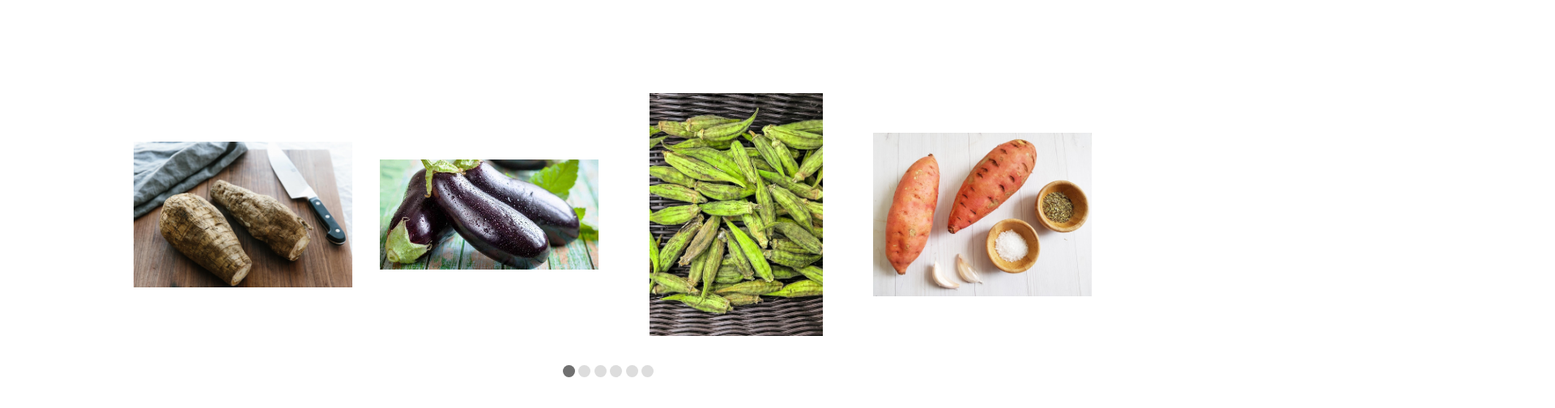
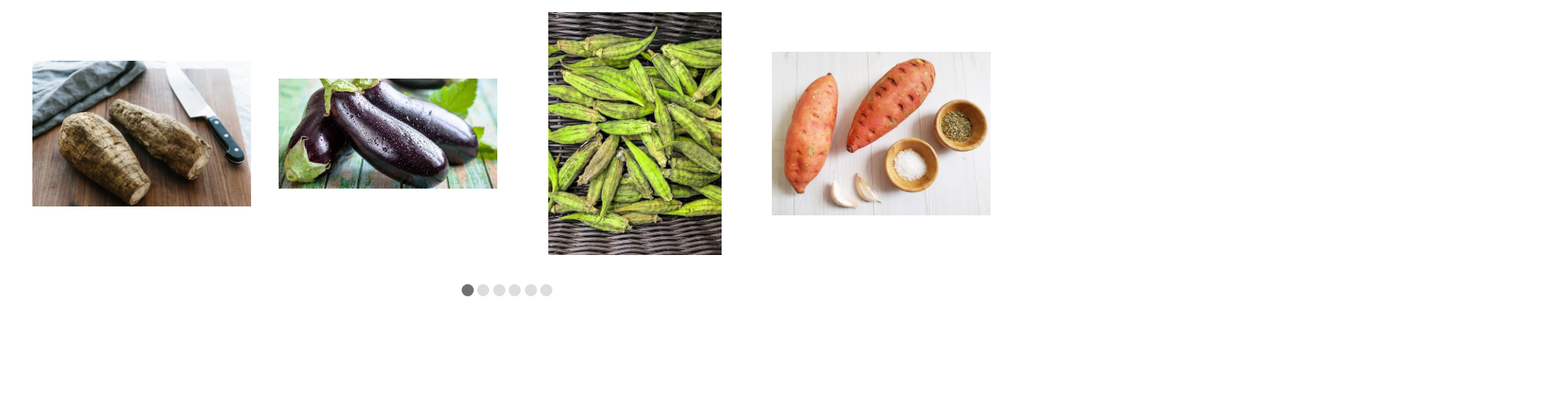
Before and after one commit to VDaily/CSS, a plain HTML site: page index.html in a window 1280 px wide. Shown: the top 504 px of the page at 81% size, 1920 px wide, since content can reach past the window. Drawn offline with Linux system fonts and the light colour scheme.

Commit message:
Gallery version 0.2

```diff
--- a/src/styles.css
+++ b/src/styles.css
@@ -44,7 +44,8 @@ body {
   width: 1230px;
   min-height: 200px;
   position: relative;
-  margin: 100px 0 0 150px;
+  margin: 0 auto;
+  /* margin: 100px 0 0 150px; */
 }
 
 .gallery__list {
```
